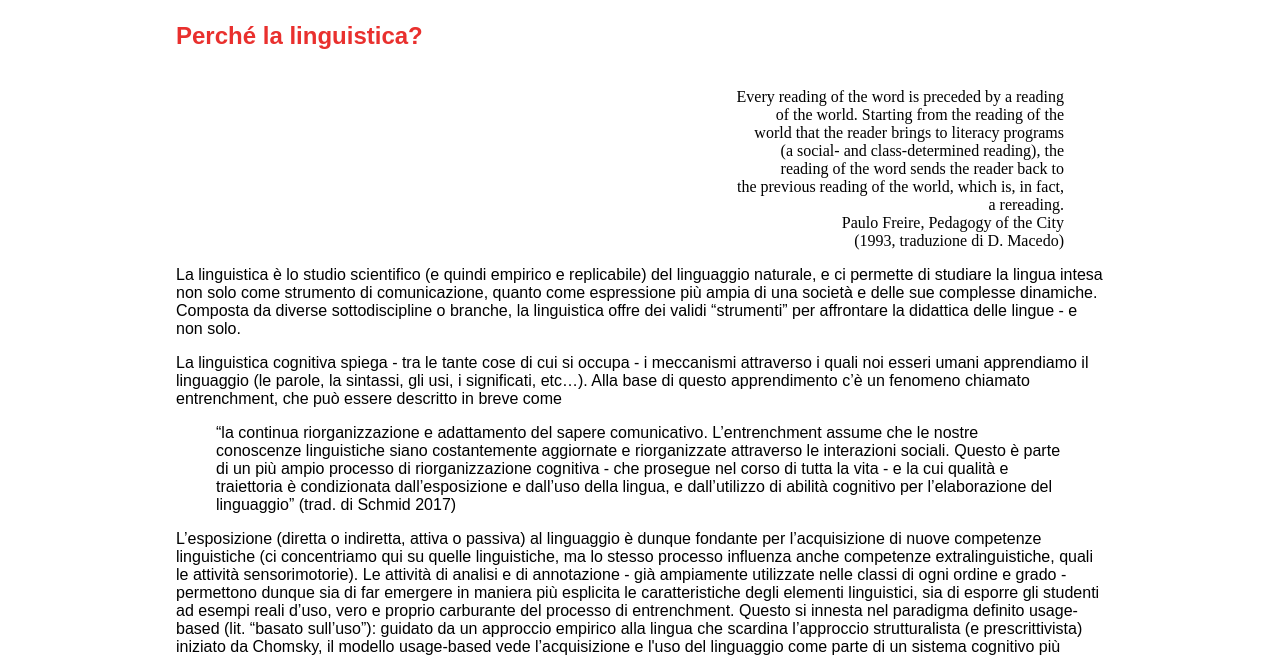
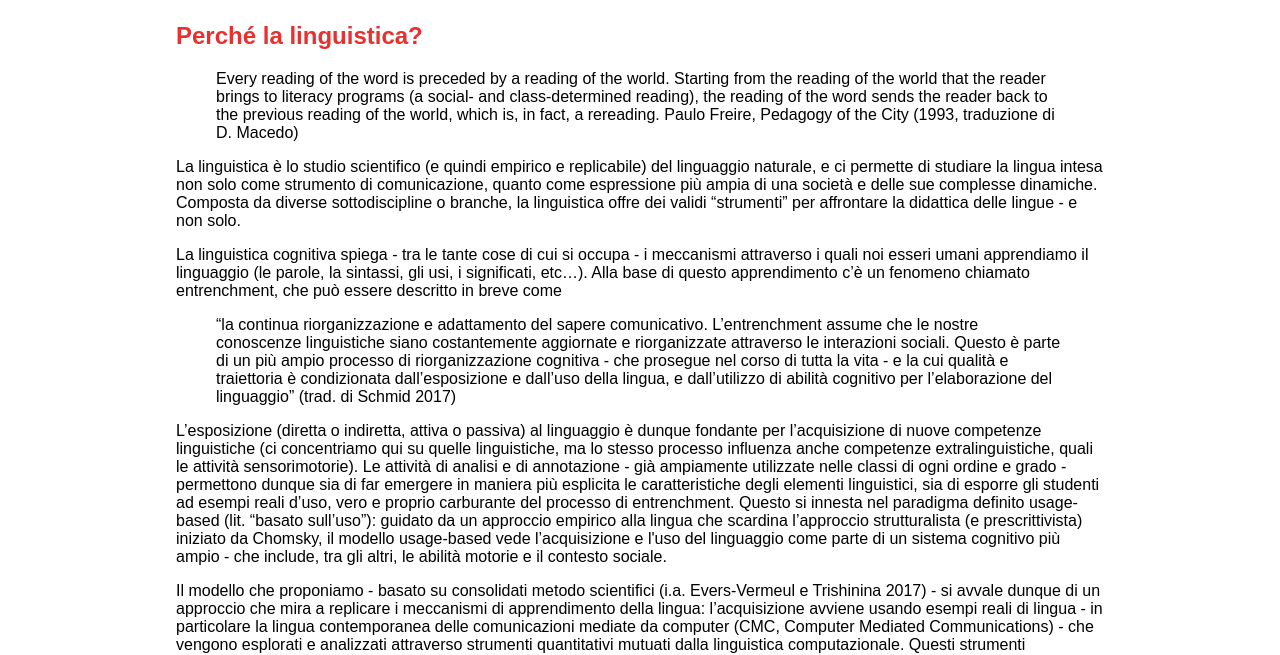
Before and after one commit to FEM-modena/fem-computational-linguistic-platform, an Eleventy site: page documenti-teorici.md in a window 1280 px wide. Shown: the part 139-794 px from the top of the page. Built offline with nearby package versions, Linux system fonts and the light colour scheme; Eleventy itself is replaced by a stand-in of ours; files that its build step writes are made by us from their sources.

Commit message:
cambiati blockquote in "documenti teorici"

```diff
--- a/documenti-teorici.md
+++ b/documenti-teorici.md
@@ -4,8 +4,7 @@ title: Documenti teorici
 ---
 # Perché la linguistica?
 
-<blockquote class="document-quote">
-Every reading of the word is preceded by a reading
+> Every reading of the word is preceded by a reading
 of the world. Starting from the reading of the
 world that the reader brings to literacy programs
 (a social- and class-determined reading), the
@@ -14,13 +13,12 @@ the previous reading of the world, which is, in fact,
 a rereading.
 Paulo Freire, Pedagogy of the City
 (1993, traduzione di D. Macedo)
-</blockquote>
 
 La linguistica è lo studio scientifico (e quindi empirico e replicabile) del linguaggio naturale, e ci permette di studiare la lingua intesa non solo come strumento di comunicazione, quanto come espressione più ampia di una società e delle sue complesse dinamiche. Composta da diverse sottodiscipline o branche, la linguistica offre dei validi “strumenti” per affrontare la didattica delle lingue - e non solo.
 
 
 La linguistica cognitiva spiega - tra le tante cose di cui si occupa - i meccanismi attraverso i quali noi esseri umani apprendiamo il linguaggio (le parole, la sintassi, gli usi, i significati, etc…). Alla base di questo apprendimento c’è un fenomeno chiamato entrenchment, che può essere descritto in breve come
-<blockquote>“la continua riorganizzazione e adattamento del sapere comunicativo. L’entrenchment assume che le nostre conoscenze linguistiche siano costantemente aggiornate e riorganizzate attraverso le interazioni sociali. Questo è parte di un più ampio processo di riorganizzazione cognitiva - che prosegue nel corso di tutta la vita - e la cui qualità e traiettoria è condizionata dall’esposizione e dall’uso della lingua, e dall’utilizzo di abilità cognitivo per l’elaborazione del linguaggio” (trad. di Schmid 2017)</blockquote>
+>“la continua riorganizzazione e adattamento del sapere comunicativo. L’entrenchment assume che le nostre conoscenze linguistiche siano costantemente aggiornate e riorganizzate attraverso le interazioni sociali. Questo è parte di un più ampio processo di riorganizzazione cognitiva - che prosegue nel corso di tutta la vita - e la cui qualità e traiettoria è condizionata dall’esposizione e dall’uso della lingua, e dall’utilizzo di abilità cognitivo per l’elaborazione del linguaggio” (trad. di Schmid 2017)
 
 L’esposizione (diretta o indiretta, attiva o passiva) al linguaggio è dunque fondante per l’acquisizione di nuove competenze linguistiche (ci concentriamo qui su quelle linguistiche, ma lo stesso processo influenza anche competenze extralinguistiche, quali le attività sensorimotorie). Le attività di analisi e di annotazione - già ampiamente utilizzate nelle classi di ogni ordine e grado - permettono dunque sia di far emergere in maniera più esplicita le caratteristiche degli elementi linguistici, sia di esporre gli studenti ad esempi reali d’uso, vero e proprio carburante del processo di entrenchment. Questo si innesta nel paradigma definito usage-based (lit. “basato sull’uso”): guidato da un approccio empirico alla lingua che scardina l’approccio strutturalista (e prescrittivista) iniziato da Chomsky, il modello usage-based vede l’acquisizione e l'uso del linguaggio come parte di un sistema cognitivo più ampio - che include, tra gli altri, le abilità motorie e il contesto sociale.
 
```
